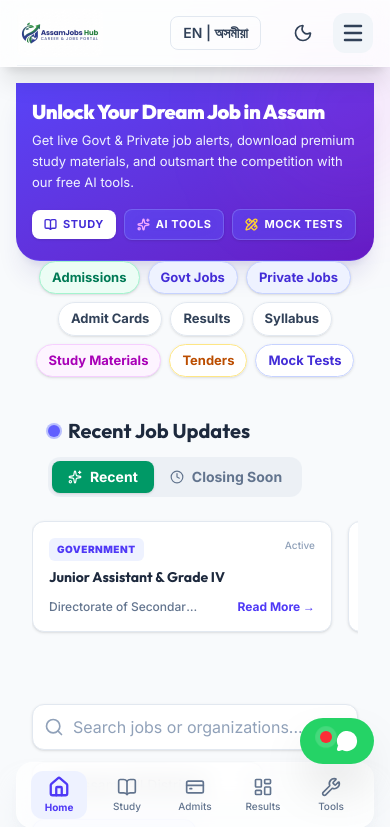
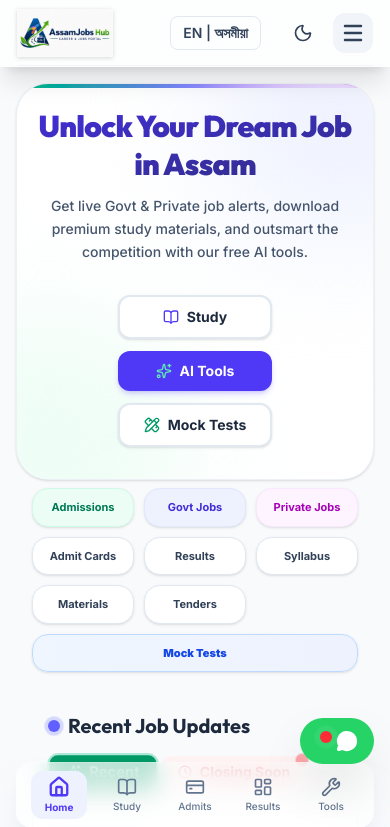
Before and after one commit to uzzaldutta/assamjobs-hub, a Next.js app: page / in a window 390 px wide. Shown: the top 827 px of the page. Built offline with nearby package versions, Linux system fonts and the light colour scheme; no server answers; the database is empty.

Commit message:
feat: Comprehensive UI overhaul for mobile and desktop including new logo, vertical scrolling marquee, clean grid menu, and modern hero section

```diff
--- a/src/app/layout.tsx
+++ b/src/app/layout.tsx
@@ -96,7 +96,7 @@ export default function RootLayout({
                   {/* Top Tier: Logo, Search & Tools */}
                   <div className="flex justify-between items-center py-2 border-b border-slate-100 dark:border-slate-800/50 lg:border-none gap-6">
                     <Link href="/" className="flex items-center hover:opacity-90 transition-opacity shrink-0">
-                      <img src="/logo.jpg?v=4" alt="AssamJobs Hub Logo" className="h-12 md:h-16 w-auto object-contain rounded-lg mix-blend-multiply dark:mix-blend-normal" />
+                      <img src="/logo.png?v=5" alt="AssamJobs Hub Logo" className="h-12 md:h-16 w-auto object-contain drop-shadow-sm" />
                     </Link>
 
                     {/* Global Search Bar (Hidden on Mobile) */}
--- a/src/app/page.tsx
+++ b/src/app/page.tsx
@@ -52,18 +52,36 @@ export default async function Home() {
 
       <HeroSection />
 
-      {/* Mobile Quick Categories (Wrapped Grid) */}
-      <div className="lg:hidden w-full px-4 pt-4 pb-2 -mt-4 relative z-20">
-        <div className="flex flex-wrap gap-2 justify-center">
-          <Link href="/admissions" className="bg-emerald-50 dark:bg-emerald-900/30 border border-emerald-200 dark:border-emerald-800 px-3 py-1.5 rounded-full text-[13px] font-bold text-emerald-700 dark:text-emerald-300 shadow-sm">Admissions</Link>
-          <Link href="/" className="bg-indigo-50 dark:bg-indigo-900/30 border border-indigo-200 dark:border-indigo-800 px-3 py-1.5 rounded-full text-[13px] font-bold text-indigo-700 dark:text-indigo-300 shadow-sm">Govt Jobs</Link>
-          <Link href="/" className="bg-indigo-50 dark:bg-indigo-900/30 border border-indigo-200 dark:border-indigo-800 px-3 py-1.5 rounded-full text-[13px] font-bold text-indigo-700 dark:text-indigo-300 shadow-sm">Private Jobs</Link>
-          <Link href="/admit-cards" className="bg-white/90 backdrop-blur-sm dark:bg-slate-800 border border-slate-200 dark:border-slate-700 px-3 py-1.5 rounded-full text-[13px] font-bold text-slate-700 dark:text-slate-200 shadow-sm">Admit Cards</Link>
-          <Link href="/results" className="bg-white/90 backdrop-blur-sm dark:bg-slate-800 border border-slate-200 dark:border-slate-700 px-3 py-1.5 rounded-full text-[13px] font-bold text-slate-700 dark:text-slate-200 shadow-sm">Results</Link>
-          <Link href="/syllabus" className="bg-white/90 backdrop-blur-sm dark:bg-slate-800 border border-slate-200 dark:border-slate-700 px-3 py-1.5 rounded-full text-[13px] font-bold text-slate-700 dark:text-slate-200 shadow-sm">Syllabus</Link>
-          <Link href="/study-materials" className="bg-fuchsia-50 dark:bg-fuchsia-900/30 border border-fuchsia-200 dark:border-fuchsia-800 px-3 py-1.5 rounded-full text-[13px] font-bold text-fuchsia-700 dark:text-fuchsia-300 shadow-sm">Study Materials</Link>
-          <Link href="/tenders" className="bg-white/90 backdrop-blur-sm dark:bg-slate-800 border border-amber-200 dark:border-amber-900/50 px-3 py-1.5 rounded-full text-[13px] font-bold text-amber-700 dark:text-amber-400 shadow-sm">Tenders</Link>
-          <Link href="/mock-tests" className="bg-white/90 backdrop-blur-sm dark:bg-slate-800 border border-indigo-200 dark:border-indigo-900/50 px-3 py-1.5 rounded-full text-[13px] font-bold text-indigo-700 dark:text-indigo-400 shadow-sm">Mock Tests</Link>
+      {/* Mobile Quick Categories (Grid Layout) */}
+      <div className="lg:hidden w-full px-4 pt-6 pb-2 -mt-4 relative z-20">
+        <div className="grid grid-cols-3 sm:grid-cols-4 gap-2.5">
+          <Link href="/admissions" className="flex flex-col items-center justify-center p-2.5 bg-emerald-50 dark:bg-emerald-900/30 border border-emerald-100 dark:border-emerald-800 rounded-2xl shadow-sm text-center">
+            <span className="text-[11px] font-bold text-emerald-700 dark:text-emerald-300">Admissions</span>
+          </Link>
+          <Link href="/govt-jobs" className="flex flex-col items-center justify-center p-2.5 bg-indigo-50 dark:bg-indigo-900/30 border border-indigo-100 dark:border-indigo-800 rounded-2xl shadow-sm text-center">
+            <span className="text-[11px] font-bold text-indigo-700 dark:text-indigo-300">Govt Jobs</span>
+          </Link>
+          <Link href="/private-jobs" className="flex flex-col items-center justify-center p-2.5 bg-fuchsia-50 dark:bg-fuchsia-900/30 border border-fuchsia-100 dark:border-fuchsia-800 rounded-2xl shadow-sm text-center">
+            <span className="text-[11px] font-bold text-fuchsia-700 dark:text-fuchsia-300">Private Jobs</span>
+          </Link>
+          <Link href="/admit-cards" className="flex flex-col items-center justify-center p-2.5 bg-white dark:bg-slate-800 border border-slate-200 dark:border-slate-700 rounded-2xl shadow-sm text-center">
+            <span className="text-[11px] font-bold text-slate-700 dark:text-slate-200">Admit Cards</span>
+          </Link>
+          <Link href="/results" className="flex flex-col items-center justify-center p-2.5 bg-white dark:bg-slate-800 border border-slate-200 dark:border-slate-700 rounded-2xl shadow-sm text-center">
+            <span className="text-[11px] font-bold text-slate-700 dark:text-slate-200">Results</span>
+          </Link>
+          <Link href="/syllabus" className="flex flex-col items-center justify-center p-2.5 bg-white dark:bg-slate-800 border border-slate-200 dark:border-slate-700 rounded-2xl shadow-sm text-center">
+            <span className="text-[11px] font-bold text-slate-700 dark:text-slate-200">Syllabus</span>
+          </Link>
+          <Link href="/study-materials" className="flex flex-col items-center justify-center p-2.5 bg-white dark:bg-slate-800 border border-slate-200 dark:border-slate-700 rounded-2xl shadow-sm text-center">
+            <span className="text-[11px] font-bold text-slate-700 dark:text-slate-200">Materials</span>
+          </Link>
+          <Link href="/tenders" className="flex flex-col items-center justify-center p-2.5 bg-white dark:bg-slate-800 border border-slate-200 dark:border-slate-700 rounded-2xl shadow-sm text-center">
+            <span className="text-[11px] font-bold text-slate-700 dark:text-slate-200">Tenders</span>
+          </Link>
+          <Link href="/mock-tests" className="flex flex-col items-center justify-center p-2.5 col-span-3 sm:col-span-4 bg-gradient-to-r from-blue-50 to-indigo-50 dark:from-blue-900/30 dark:to-indigo-900/30 border border-blue-200 dark:border-blue-800 rounded-2xl shadow-sm text-center">
+            <span className="text-[11px] font-black text-blue-700 dark:text-blue-300">Mock Tests</span>
+          </Link>
         </div>
       </div>
 
--- a/src/components/HeroSection.tsx
+++ b/src/components/HeroSection.tsx
@@ -8,34 +8,36 @@ export default function HeroSection() {
   const { t } = useLanguage();
 
   return (
-    <div className="bg-gradient-to-br from-indigo-600/95 to-violet-800/95 dark:from-indigo-950/95 dark:to-violet-950/95 backdrop-blur-xl border-b border-indigo-400/20 px-4 pt-4 pb-5 md:pt-6 md:pb-8 rounded-b-[1.5rem] md:rounded-2xl shadow-xl shadow-indigo-900/10 relative z-0 md:mt-4">
+    <div className="bg-white dark:bg-slate-900 border border-slate-200/60 dark:border-slate-800 px-5 pt-6 pb-8 md:pt-10 md:pb-12 rounded-[2rem] shadow-sm relative z-0 md:mt-6 overflow-hidden">
 
-      {/* Background ambient glow */}
-      <div className="absolute top-0 right-0 -mt-10 -mr-10 w-32 h-32 bg-fuchsia-500/20 rounded-full blur-3xl pointer-events-none"></div>
+      {/* Subtle modern abstract elements */}
+      <div className="absolute top-0 left-0 w-full h-1 bg-gradient-to-r from-emerald-500 via-indigo-500 to-fuchsia-500"></div>
+      <div className="absolute -top-24 -right-24 w-64 h-64 bg-indigo-50 dark:bg-indigo-900/20 rounded-full blur-3xl pointer-events-none"></div>
+      <div className="absolute -bottom-24 -left-24 w-64 h-64 bg-emerald-50 dark:bg-emerald-900/20 rounded-full blur-3xl pointer-events-none"></div>
 
-      <div className="relative z-10">
-        <h2 className="text-xl md:text-2xl font-black text-white mb-1.5 leading-tight tracking-tight">
+      <div className="relative z-10 flex flex-col items-center text-center">
+        <h2 className="text-3xl md:text-5xl font-black mb-3 leading-tight tracking-tight text-transparent bg-clip-text bg-gradient-to-br from-indigo-700 to-indigo-900 dark:from-indigo-400 dark:to-indigo-200">
           {t("hero_title")}
         </h2>
 
-        <p className="text-indigo-50 dark:text-indigo-200/80 text-[13px] md:text-sm mb-4 max-w-lg leading-relaxed">
+        <p className="text-slate-600 dark:text-slate-400 text-sm md:text-lg mb-8 max-w-2xl leading-relaxed font-medium">
           {t("hero_subtitle")}
         </p>
 
-        <div className="flex flex-row flex-wrap items-center gap-2">
+        <div className="flex flex-col sm:flex-row items-center gap-3">
 
-          <Link href="/study-materials" className="inline-flex items-center gap-1.5 bg-white text-indigo-700 hover:bg-indigo-50 font-bold py-1.5 px-3 rounded-lg shadow-sm transition-transform hover:scale-105 active:scale-95 text-[11px] md:text-xs uppercase tracking-wider">
-            <BookOpen size={13} strokeWidth={2.5} />
+          <Link href="/study-materials" className="flex items-center justify-center w-full sm:w-auto gap-2 bg-white dark:bg-slate-800 text-slate-800 dark:text-white border-2 border-slate-200 dark:border-slate-700 hover:border-indigo-600 dark:hover:border-indigo-500 font-bold py-2.5 px-6 rounded-xl shadow-sm transition-all hover:-translate-y-0.5 text-sm">
+            <BookOpen size={16} className="text-indigo-600 dark:text-indigo-400" />
             {t("nav_study")}
           </Link>
 
-          <Link href="/tools" className="inline-flex items-center gap-1.5 bg-indigo-500/40 hover:bg-indigo-500/60 text-white font-bold py-1.5 px-3 rounded-lg shadow-sm transition-transform hover:scale-105 active:scale-95 border border-indigo-300/30 text-[11px] md:text-xs uppercase tracking-wider backdrop-blur-md">
-            <Sparkles size={13} strokeWidth={2.5} className="text-fuchsia-300" />
+          <Link href="/tools" className="flex items-center justify-center w-full sm:w-auto gap-2 bg-indigo-600 hover:bg-indigo-700 text-white font-bold py-2.5 px-6 rounded-xl shadow-md shadow-indigo-600/20 transition-all hover:-translate-y-0.5 text-sm">
+            <Sparkles size={16} className="text-emerald-300" />
             {t("hero_btn_ai")}
           </Link>
 
-          <Link href="/mock-tests" className="inline-flex items-center gap-1.5 bg-indigo-500/40 hover:bg-indigo-500/60 text-white font-bold py-1.5 px-3 rounded-lg shadow-sm transition-transform hover:scale-105 active:scale-95 border border-indigo-300/30 text-[11px] md:text-xs uppercase tracking-wider backdrop-blur-md">
-            <PencilRuler size={13} strokeWidth={2.5} className="text-amber-300" />
+          <Link href="/mock-tests" className="flex items-center justify-center w-full sm:w-auto gap-2 bg-white dark:bg-slate-800 text-slate-800 dark:text-white border-2 border-slate-200 dark:border-slate-700 hover:border-emerald-600 dark:hover:border-emerald-500 font-bold py-2.5 px-6 rounded-xl shadow-sm transition-all hover:-translate-y-0.5 text-sm">
+            <PencilRuler size={16} className="text-emerald-600 dark:text-emerald-400" />
             {t("hero_btn_mock")}
           </Link>
 
--- a/src/components/RecentMarquee.tsx
+++ b/src/components/RecentMarquee.tsx
@@ -74,10 +74,10 @@ export default function RecentMarquee({ jobs, title }: RecentMarqueeProps) {
     let animationFrameId: number;
     const scrollStep = () => {
       if (el) {
-        el.scrollLeft += 1; // Scroll speed
+        el.scrollTop += 1; // Scroll speed
         // Reset to beginning seamlessly if we hit halfway point (since we duplicated the list)
-        if (el.scrollLeft >= el.scrollWidth / 2) {
-          el.scrollLeft -= el.scrollWidth / 2;
+        if (el.scrollTop >= el.scrollHeight / 2) {
+          el.scrollTop -= el.scrollHeight / 2;
         }
       }
       animationFrameId = requestAnimationFrame(scrollStep);
@@ -98,7 +98,7 @@ export default function RecentMarquee({ jobs, title }: RecentMarqueeProps) {
   // Reset scroll when switching tabs
   useEffect(() => {
     if (scrollRef.current) {
-      scrollRef.current.scrollLeft = 0;
+      scrollRef.current.scrollTop = 0;
     }
   }, [activeTab]);
 
@@ -115,17 +115,19 @@ export default function RecentMarquee({ jobs, title }: RecentMarqueeProps) {
           <h3 className="text-xl font-bold text-slate-800 dark:text-white">{title}</h3>
         </div>
 
-        <div className="flex bg-slate-200/50 dark:bg-slate-800 p-1 rounded-xl w-fit">
+        <div className="flex p-1 rounded-xl w-fit gap-2">
           <button
             onClick={() => setActiveTab('recent')}
-            className={`px-4 py-1.5 rounded-lg text-sm font-bold flex items-center gap-2 transition ${activeTab === 'recent' ? 'bg-emerald-600 shadow-sm text-white' : 'text-slate-500 hover:text-slate-700 dark:text-slate-400 dark:hover:text-slate-300'}`}
+            className={`px-4 py-1.5 rounded-lg text-sm font-bold flex items-center gap-2 transition-all duration-300 ${activeTab === 'recent' ? 'bg-emerald-600 shadow-md text-white scale-105 ring-2 ring-emerald-500/30' : 'bg-emerald-50 dark:bg-emerald-900/20 text-emerald-700 dark:text-emerald-400 hover:bg-emerald-100'} relative`}
           >
+            {activeTab !== 'recent' && <span className="absolute top-0 right-0 w-2 h-2 bg-emerald-500 rounded-full animate-ping"></span>}
             <Sparkles size={14} /> Recent
           </button>
           <button
             onClick={() => setActiveTab('closing')}
-            className={`px-4 py-1.5 rounded-lg text-sm font-bold flex items-center gap-2 transition ${activeTab === 'closing' ? 'bg-red-700 shadow-sm text-white' : 'text-slate-500 hover:text-slate-700 dark:text-slate-400 dark:hover:text-slate-300'}`}
+            className={`px-4 py-1.5 rounded-lg text-sm font-bold flex items-center gap-2 transition-all duration-300 ${activeTab === 'closing' ? 'bg-red-600 shadow-md text-white scale-105 ring-2 ring-red-500/30' : 'bg-red-50 dark:bg-red-900/20 text-red-700 dark:text-red-400 hover:bg-red-100'} relative`}
           >
+            {activeTab !== 'closing' && <span className="absolute top-0 right-0 w-2 h-2 bg-red-500 rounded-full animate-ping"></span>}
             <Clock size={14} /> Closing Soon
           </button>
         </div>
@@ -137,12 +139,12 @@ export default function RecentMarquee({ jobs, title }: RecentMarqueeProps) {
         onTouchStart={handleInteraction}
         onTouchMove={handleInteraction}
         onWheel={handleInteraction}
-        className="flex overflow-x-auto hide-scrollbar relative w-full py-2 touch-pan-x snap-x snap-mandatory"
+        className="flex flex-col overflow-y-auto hide-scrollbar relative w-full h-[450px] py-2 touch-pan-y snap-y snap-mandatory border-t border-b border-slate-100 dark:border-slate-800"
         style={{ scrollBehavior: 'auto' }} // Ensure immediate tracking
       >
         {/* We render two identical lists side-by-side to create the seamless scroll effect */}
         {[1, 2].map((listIndex) => (
-          <div key={`${activeTab}-${listIndex}`} className="flex gap-4 min-w-max pr-4" aria-hidden={listIndex === 2}>
+          <div key={`${activeTab}-${listIndex}`} className="flex flex-col gap-3 min-h-max pb-3 w-full" aria-hidden={listIndex === 2}>
             {displayJobs.map((job) => {
               const expiring = isExpiringSoon(job.lastDate);
               const isNew = !expiring && isNewJob(job.createdAt);
@@ -155,7 +157,7 @@ export default function RecentMarquee({ jobs, title }: RecentMarqueeProps) {
               }
 
               return (
-                <Link key={`${listIndex}-${job.id}`} href={`/jobs/${job.id}`} className={`relative overflow-hidden w-[300px] shrink-0 bg-white dark:bg-slate-900 rounded-xl p-4 shadow-sm hover:shadow-md transition flex flex-col justify-between cursor-pointer border snap-start ${borderClass}`}>
+                <Link key={`${listIndex}-${job.id}`} href={`/jobs/${job.id}`} className={`relative overflow-hidden w-full shrink-0 bg-white dark:bg-slate-900 rounded-xl p-4 shadow-sm hover:shadow-md transition flex flex-col justify-between cursor-pointer border snap-start ${borderClass}`}>
 
                   {/* Flashing Background Layer */}
                   {expiring && <div className="absolute inset-0 bg-red-500/10 dark:bg-red-500/20 animate-pulse pointer-events-none"></div>}
```
Also changed, not shown: public/logo.png (added).
